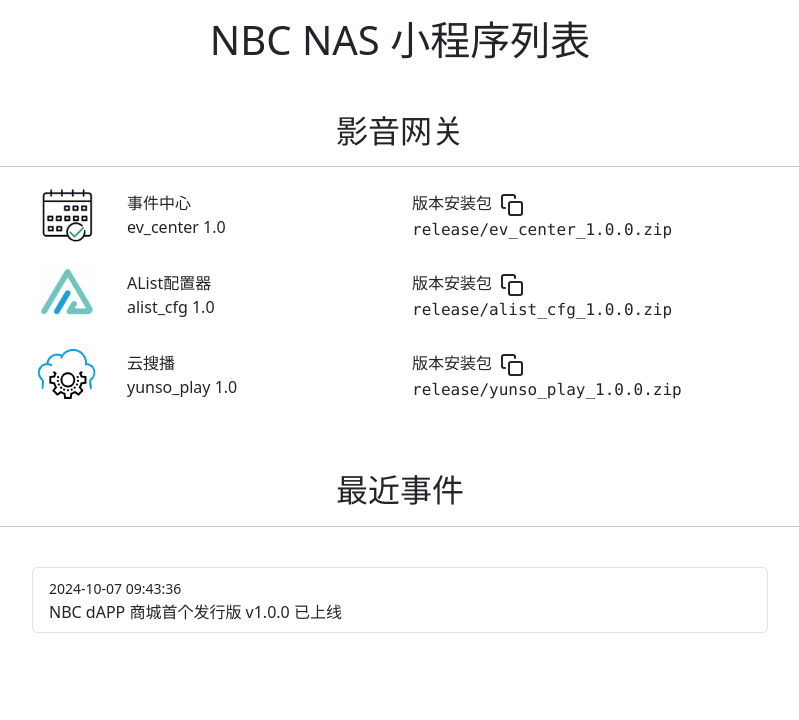
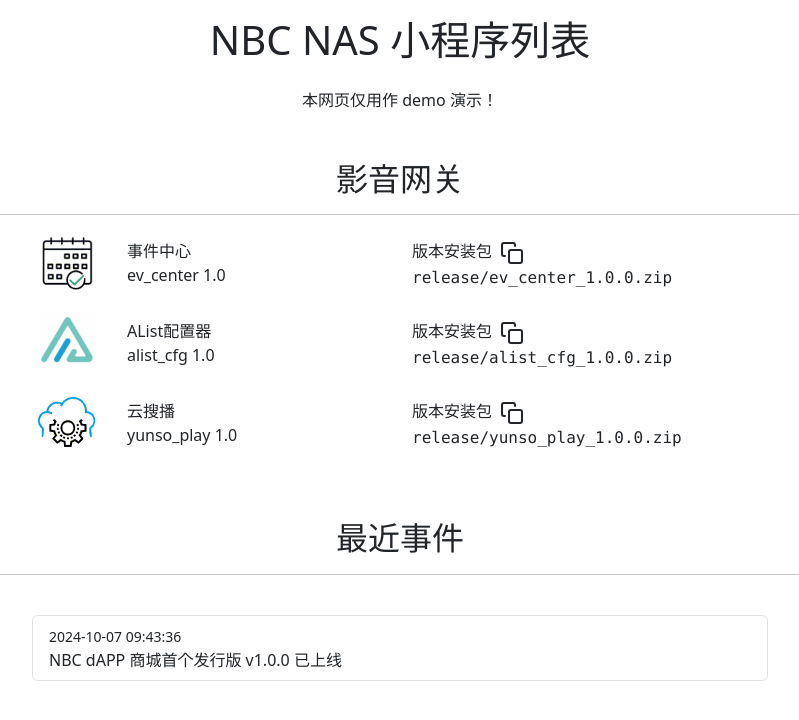
Before and after one commit to fn-share/dapp-home, a plain HTML site: page index.html in a window 1280 px wide. Shown: the whole page, without its empty margins (240-1039 px from the left). Drawn offline with nearby package versions, Linux system fonts and the light colour scheme.

Commit message:
24-10-31

```diff
--- a/config.json
+++ b/config.json
@@ -2,6 +2,7 @@
   "language":[["中文",""]],
   "title": ["NBC NAS 小程序"],
   "header": ["<h1 class='text-center mt-3'>NBC NAS 小程序列表</h1>"],
+  "abstract": ["<p class='text-center mt-4 mb-4'>本网页仅用作 demo 演示！</p>"],
   "translate1": ["版本安装包"],
 
   "groups": [
--- a/index.html
+++ b/index.html
@@ -22,7 +22,7 @@
 </style>
 
 <div class="container">
-<h1 class='text-center mt-3'>NBC NAS 小程序列表</h1>
+<h1 class='text-center mt-3'>NBC NAS 小程序列表</h1><p class='text-center mt-4 mb-4'>本网页仅用作 demo 演示！</p>
 <div class="dapp-group mt-5 mb-3">
 <h2 class="text-center">影音网关</h2>
 <hr class="mb-4" />
```
Also changed, not shown: 1 other file.
